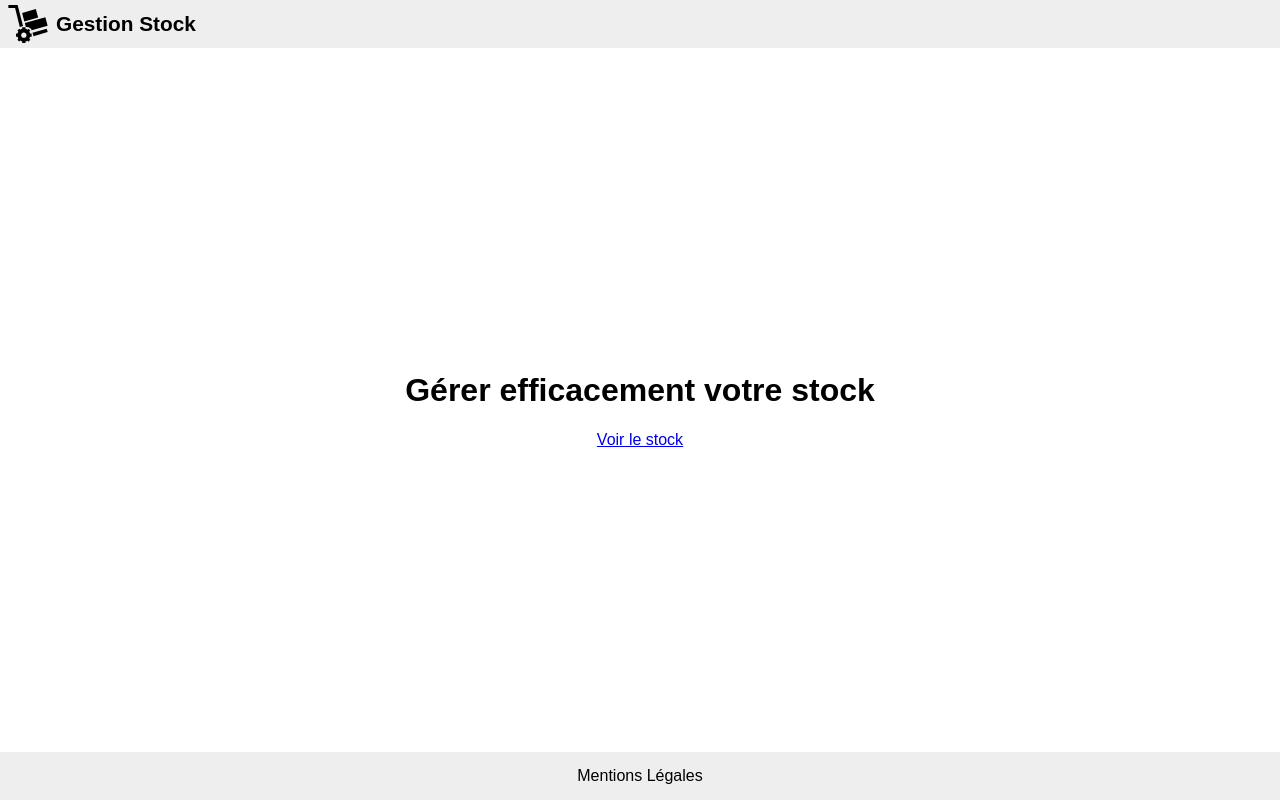
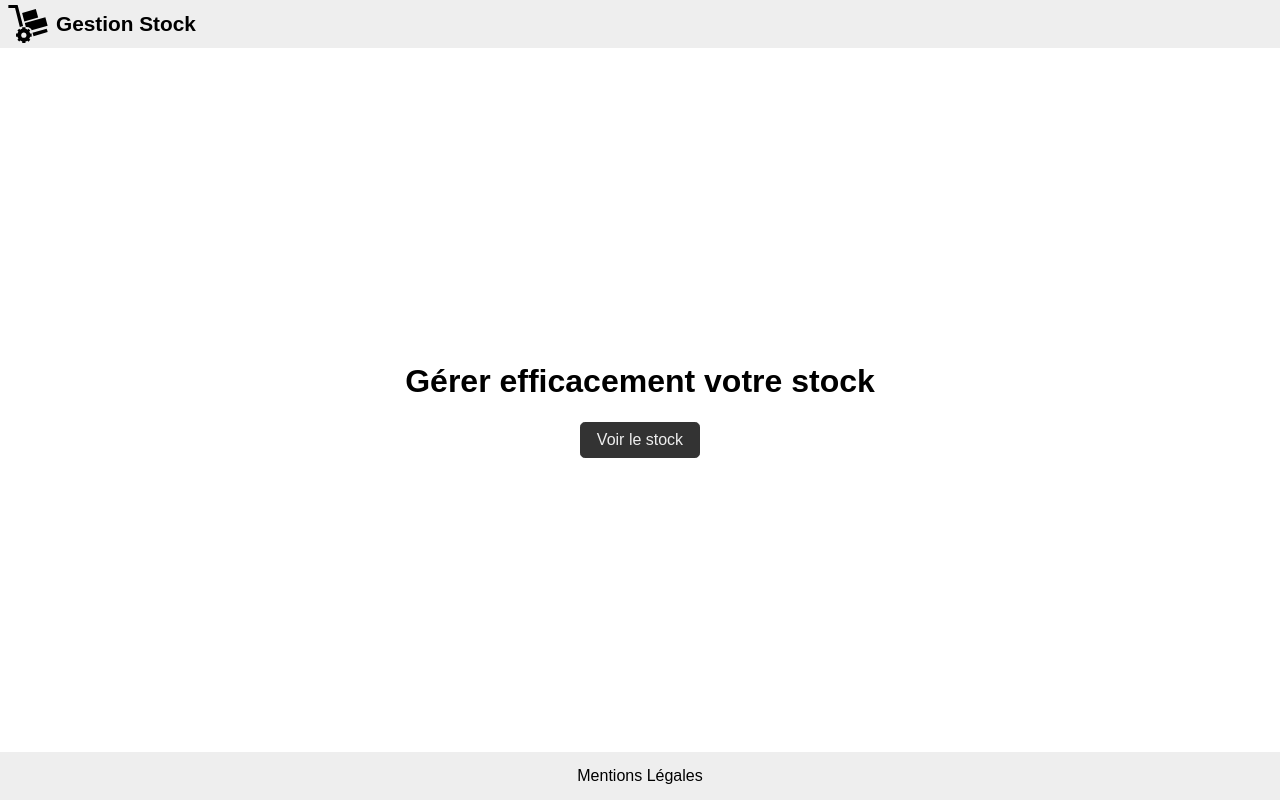
Before and after one commit to the-benito/gestion-stock, an Angular app in the folder front/: page / in a window 1280 px wide. Built offline with nearby package versions, Linux system fonts and the light colour scheme.

Commit message:
dev: button css

```diff
--- a/front/src/app/routes/home/home.component.html
+++ b/front/src/app/routes/home/home.component.html
@@ -1,4 +1,4 @@
 <main>
   <h1>Gérer efficacement votre stock</h1>
-  <a href="#" class="button">Voir le stock</a>
+  <a href="#" class="button primary">Voir le stock</a>
 </main>
--- /dev/null
+++ b/front/src/scss/button.scss
@@ -0,0 +1,49 @@
+button,
+a.button {
+  display: flex;
+  align-items: center;
+  justify-content: center;
+  gap: 0.5em;
+
+  padding: 0.5em 1em;
+  border: 0.1em solid #eee;
+  border-radius: 0.3em;
+  background: #eee;
+
+  color: inherit;
+  text-decoration: inherit;
+
+  &:disabled {
+    color: #aaa;
+  }
+
+  &:not(:disabled) {
+    cursor: pointer;
+
+    &:hover {
+      background: #ddd;
+      border-color: #ddd;
+    }
+
+    &:active {
+      background: #ccc;
+      border-color: #ccc;
+    }
+
+    &.primary {
+      color: #eee;
+      background: #333;
+      border-color: #333;
+
+      &:hover {
+        background: #444;
+        border-color: #444;
+      }
+
+      &:active {
+        background: #555;
+        border-color: #555;
+      }
+    }
+  }
+}
--- a/front/src/styles.scss
+++ b/front/src/styles.scss
@@ -1,6 +1,7 @@
 /* You can add global styles to this file, and also import other style files */
 @use "../node_modules/normalize.css/normalize.css";
 @use "../node_modules/sanitize.css/sanitize.css";
+@use "./scss/button.scss";
 
 body {
   font-family: sans-serif;
```
